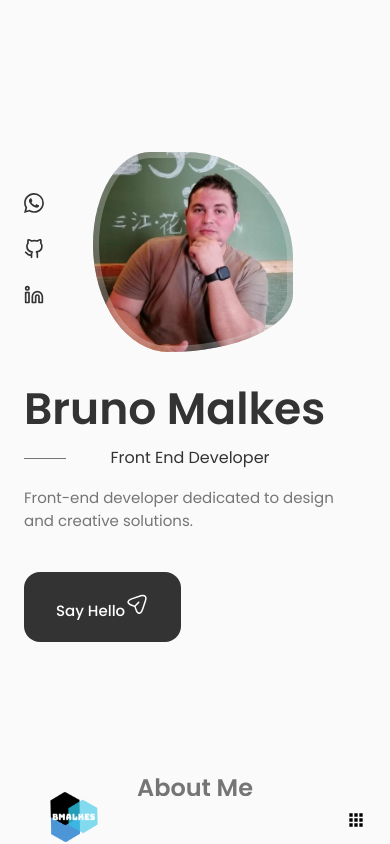
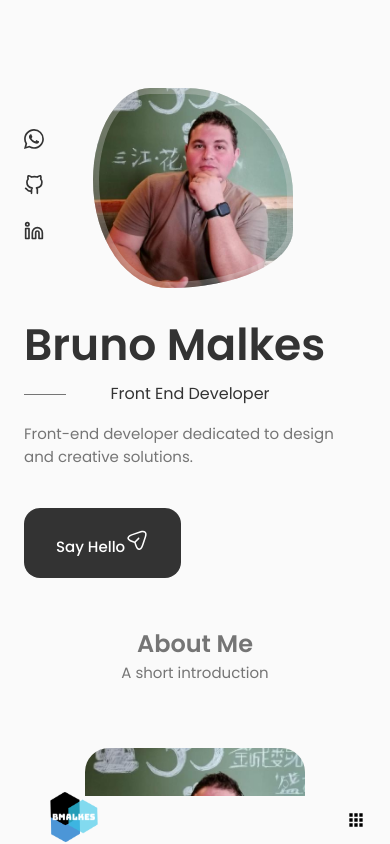
Before and after one commit to BmAlkes/newPortifolio, a React (Vite) app: page / in a window 390 px wide. Shown: the top 844 px of the page. Built offline with nearby package versions, Linux system fonts and the light colour scheme.

Commit message:
fix:social

```diff
--- a/src/index.css
+++ b/src/index.css
@@ -175,6 +175,9 @@ img {
 }
 /* for medium */
 @media screen and (max-width: 768px) {
+  .section {
+    padding: 2rem 0 1rem;
+  }
 }
 
 @media screen and (max-width: 576px) {
```
